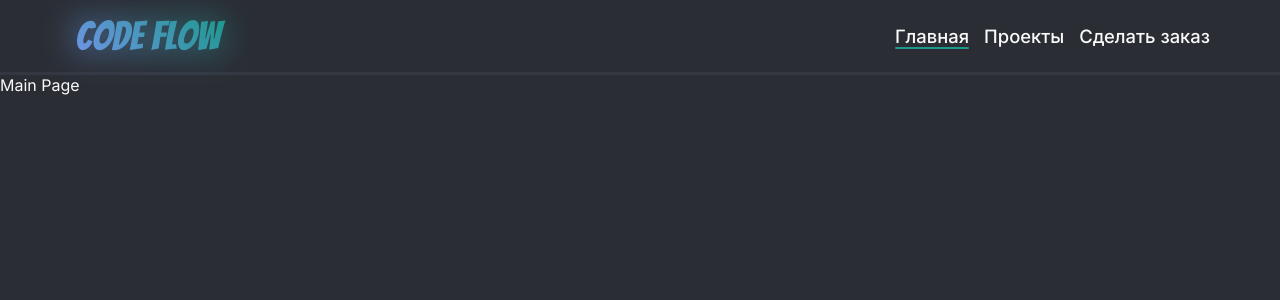
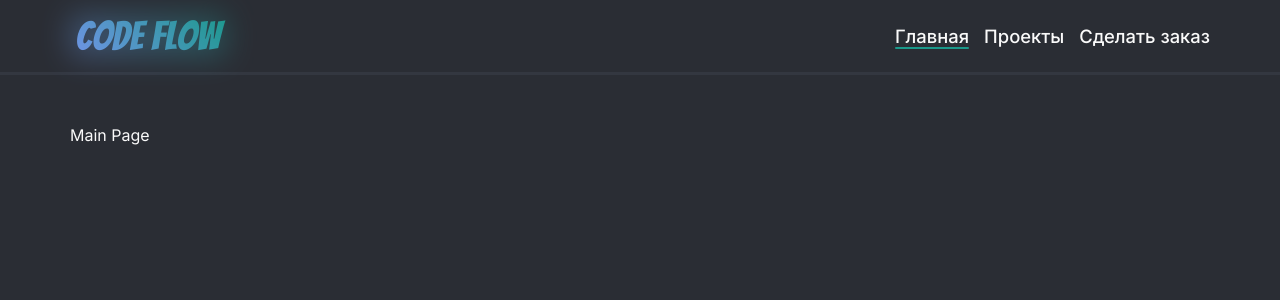
Before and after one commit to Qaddis/code-flow, a Vue app: page / in a window 1280 px wide. Shown: the top 300 px of the page. Built offline with nearby package versions, Linux system fonts and the light colour scheme.

Commit message:
Basic styles for the main section have been added; the navigation link has been moved to a separate UI component; animations for transitions between pages have been added

```diff
--- a/src/App.vue
+++ b/src/App.vue
@@ -12,15 +12,42 @@ export default {
 
 	<main class="main">
 		<div class="wrapper">
-			<router-view />
+			<router-view v-slot="{ Component }">
+				<transition name="router" mode="out-in">
+					<component :is="Component" />
+				</transition>
+			</router-view>
 		</div>
 	</main>
 </template>
 
 <style scoped lang="scss">
 .main {
+	min-height: calc(100vh - 75px);
+	padding: 50px 25px;
 }
 
 .wrapper {
+	max-width: 1140px;
+	margin: 0 auto;
+}
+
+/* Page Transitions */
+.router-enter-from {
+	opacity: 0;
+	translate: 0 50px;
+}
+
+.router-enter-active {
+	transition: all 0.25s ease-in;
+}
+
+.router-leave-to {
+	opacity: 0;
+	translate: 0 50px;
+}
+
+.router-leave-active {
+	transition: all 0.25s ease-out;
 }
 </style>
--- a/src/components/AppHeader.vue
+++ b/src/components/AppHeader.vue
@@ -1,8 +1,8 @@
 <script>
-import { RouterLink } from "vue-router"
+import NavLink from "./ui/NavLink.vue"
 
 export default {
-	components: { RouterLink },
+	components: { NavLink },
 	methods: {
 		goHome() {
 			this.$router.push("/")
@@ -17,15 +17,9 @@ export default {
 			<h1 @click="goHome" class="logo">Code Flow</h1>
 
 			<nav class="nav">
-				<router-link to="/" class="link" active-class="--active">
-					Главная
-				</router-link>
-				<router-link to="/projects" class="link" active-class="--active">
-					Проекты
-				</router-link>
-				<router-link to="/new-order" class="link" active-class="--active">
-					Сделать заказ
-				</router-link>
+				<nav-link href="/">Главная</nav-link>
+				<nav-link href="/projects">Проекты</nav-link>
+				<nav-link href="/new-order">Сделать заказ</nav-link>
 			</nav>
 		</div>
 	</header>
@@ -91,46 +85,4 @@ export default {
 	align-items: center;
 	column-gap: 15px;
 }
-
-.link {
-	font-size: 1.15rem;
-	color: var(--text);
-	font-weight: 500;
-	position: relative;
-	transition-property: color, opacity, translate;
-	transition-duration: 0.25s, 0.15s, 0.15s;
-
-	&:hover {
-		color: var(--blue);
-	}
-
-	&:active {
-		opacity: 0.85;
-		translate: 0 1.5px;
-	}
-
-	&::after {
-		content: "";
-		position: absolute;
-		bottom: -2px;
-		left: 0;
-
-		width: 0;
-		height: 2px;
-		background-color: var(--green);
-		border-radius: 2px;
-
-		transition: width 0.25s;
-	}
-
-	&.--active {
-		color: var(--text);
-		opacity: 1;
-		translate: 0;
-
-		&::after {
-			width: 100%;
-		}
-	}
-}
 </style>
--- /dev/null
+++ b/src/components/ui/NavLink.vue
@@ -0,0 +1,60 @@
+<script>
+import { RouterLink } from "vue-router"
+
+export default {
+	components: { RouterLink },
+	props: {
+		href: String
+	}
+}
+</script>
+
+<template>
+	<router-link :to="href" class="link" active-class="--active">
+		<slot />
+	</router-link>
+</template>
+
+<style scoped lang="scss">
+.link {
+	font-size: 1.15rem;
+	color: var(--text);
+	font-weight: 500;
+	position: relative;
+	transition-property: color, opacity, translate;
+	transition-duration: 0.25s, 0.15s, 0.15s;
+
+	&:hover {
+		color: var(--blue);
+	}
+
+	&:active {
+		opacity: 0.85;
+		translate: 0 1.5px;
+	}
+
+	&::after {
+		content: "";
+		position: absolute;
+		bottom: -2px;
+		left: 0;
+
+		width: 0;
+		height: 2px;
+		background-color: var(--green);
+		border-radius: 2px;
+
+		transition: width 0.25s;
+	}
+
+	&.--active {
+		color: var(--text);
+		opacity: 1;
+		translate: 0;
+
+		&::after {
+			width: 100%;
+		}
+	}
+}
+</style>
--- a/src/scss/globals.scss
+++ b/src/scss/globals.scss
@@ -33,3 +33,25 @@ body {
 	color: var(--text);
 	font-family: var(--inter);
 }
+
+@supports selector(::-webkit-scrollbar) {
+	::-webkit-scrollbar {
+		width: 8px;
+	}
+
+	::-webkit-scrollbar-track {
+		background-color: var(--add);
+	}
+
+	::-webkit-scrollbar-thumb {
+		background: linear-gradient(45deg, var(--blue), var(--green));
+		border-radius: 5px;
+	}
+}
+
+@supports (scrollbar-width: thin) {
+	body {
+		scrollbar-width: thin;
+		scrollbar-color: var(--blue) var(--add);
+	}
+}
```
